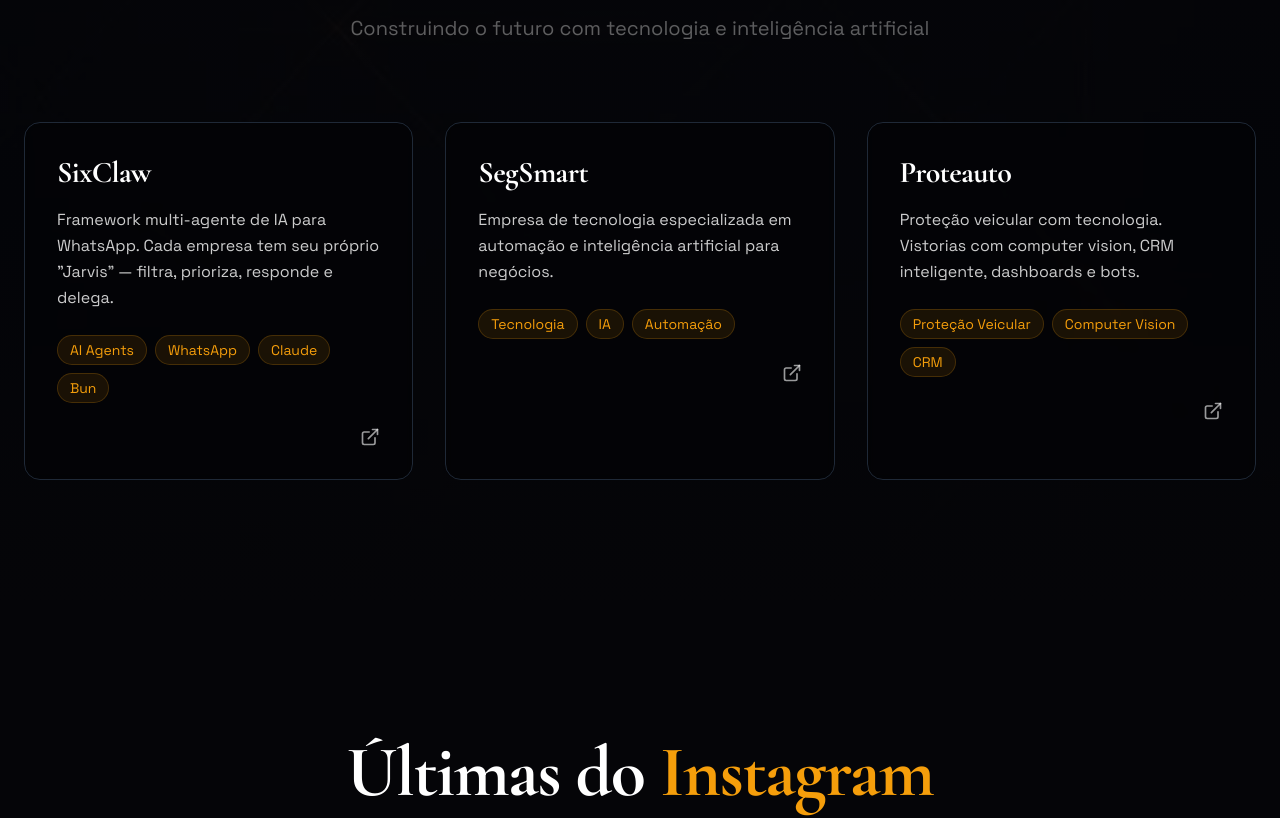
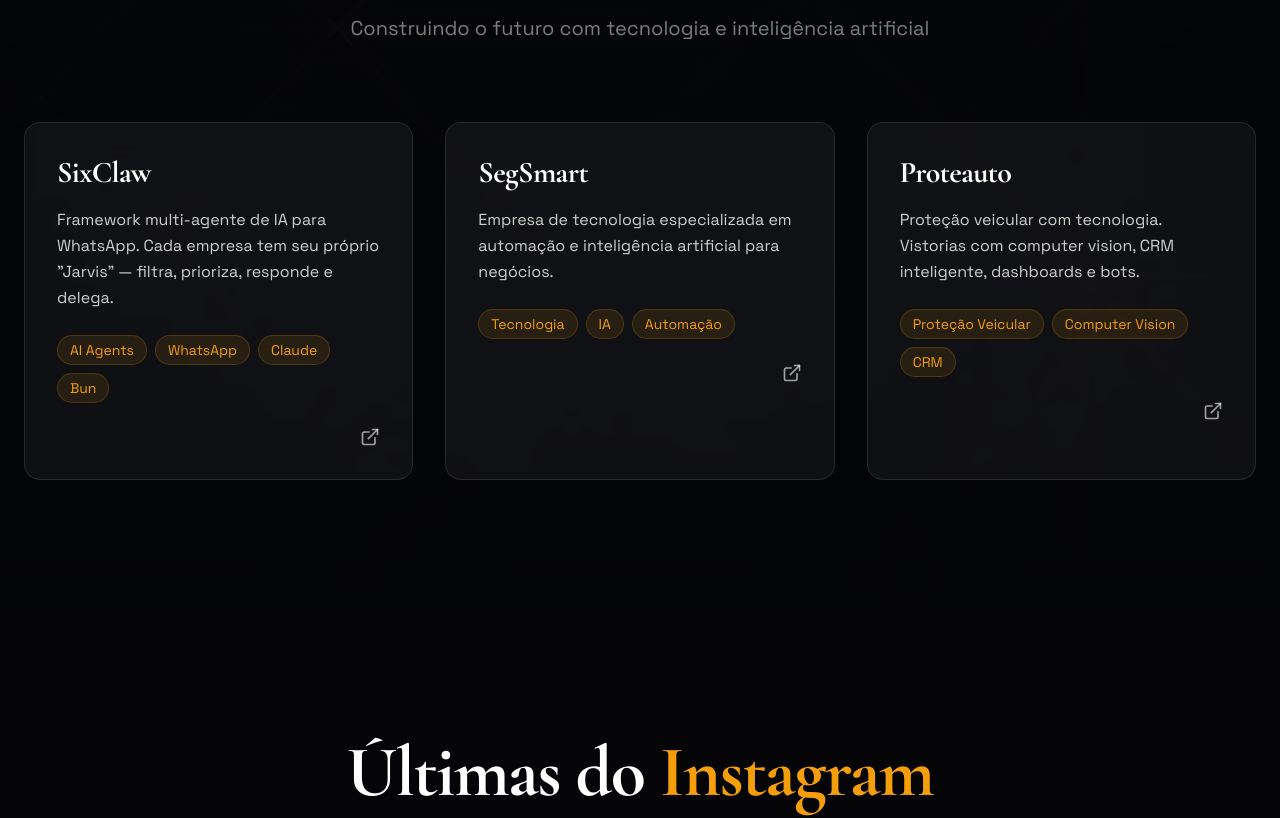
Before and after one commit to leonardocandiani/links, a React (Vite) app: page / in a window 1280 px wide. Shown: the part 2045-2863 px from the top of the page. Built offline with nearby package versions, Linux system fonts and the light colour scheme.

Commit message:
fix: brighten Projects and Contact sections - lighter card bg, softer overlays

```diff
--- a/src/components/Contact.tsx
+++ b/src/components/Contact.tsx
@@ -33,7 +33,7 @@
     <section id="contact" className="py-32 px-6 relative overflow-hidden">
       {/* Background */}
       <img src="/images/bg-contact.jpg" alt="" className="absolute inset-0 w-full h-full object-cover opacity-30 pointer-events-none" />
-      <div className="absolute inset-0 bg-gradient-to-t from-dark/80 via-transparent to-dark pointer-events-none" />
+      <div className="absolute inset-0 bg-gradient-to-t from-dark/40 via-transparent to-dark/40 pointer-events-none" />
       <div className="max-w-5xl mx-auto">
         <div
           className="text-center mb-20"
@@ -57,7 +57,7 @@
                 rel="noopener noreferrer"
                 className="group relative"
               >
-                <div className="relative p-8 rounded-2xl border border-gray-800 bg-dark-darker/50 backdrop-blur-sm hover:border-accent transition-all duration-500 overflow-hidden text-center">
+                <div className="relative p-8 rounded-2xl border border-white/10 bg-white/5 backdrop-blur-sm hover:border-accent transition-all duration-500 overflow-hidden text-center">
                   {/* Background gradient */}
                   <div className={`absolute inset-0 bg-gradient-to-br ${contact.color} opacity-0 group-hover:opacity-10 transition-opacity duration-500`} />
 
@@ -96,7 +96,7 @@
 
       {/* Footer */}
       <div
-        className="max-w-7xl mx-auto mt-32 pt-12 border-t border-gray-800 text-center text-white/60"
+        className="max-w-7xl mx-auto mt-32 pt-12 border-t border-white/10 text-center text-white/60"
       >
         <p className="mb-4">
           Feito com ❤️ e muita IA • Leonardo Candiani © {new Date().getFullYear()}
--- a/src/components/Links.tsx
+++ b/src/components/Links.tsx
@@ -54,7 +54,7 @@
                 rel="noopener noreferrer"
                 className="group relative block"
               >
-                <div className="relative p-8 rounded-2xl border border-gray-800 bg-dark-darker/50 backdrop-blur-sm hover:border-accent transition-all duration-500 overflow-hidden">
+                <div className="relative p-8 rounded-2xl border border-white/10 bg-white/5 backdrop-blur-sm hover:border-accent transition-all duration-500 overflow-hidden">
                   {/* Background gradient */}
                   <div className={`absolute inset-0 bg-gradient-to-r ${link.color} opacity-0 group-hover:opacity-10 transition-opacity duration-500`} />
 
--- a/src/components/Projects.tsx
+++ b/src/components/Projects.tsx
@@ -30,7 +30,7 @@
     <section id="projects" className="py-32 px-6 relative overflow-hidden">
       {/* Background */}
       <img src="/images/bg-projects.jpg" alt="" className="absolute inset-0 w-full h-full object-cover opacity-25 pointer-events-none" />
-      <div className="absolute inset-0 bg-gradient-to-b from-dark via-transparent to-dark pointer-events-none" />
+      <div className="absolute inset-0 bg-gradient-to-b from-dark/50 via-transparent to-dark/50 pointer-events-none" />
       <div className="max-w-7xl mx-auto">
         <div
           className="text-center mb-20"
@@ -49,7 +49,7 @@
               key={project.title}
               className="group relative"
             >
-              <div className="relative h-full p-8 rounded-2xl border border-gray-800 bg-dark-darker/50 backdrop-blur-sm hover:border-accent transition-all duration-500 overflow-hidden">
+              <div className="relative h-full p-8 rounded-2xl border border-white/10 bg-white/5 backdrop-blur-sm hover:border-accent transition-all duration-500 overflow-hidden">
                 {/* Background gradient */}
                 <div className={`absolute inset-0 bg-gradient-to-br ${project.gradient} opacity-0 group-hover:opacity-100 transition-opacity duration-500`} />
 
```
